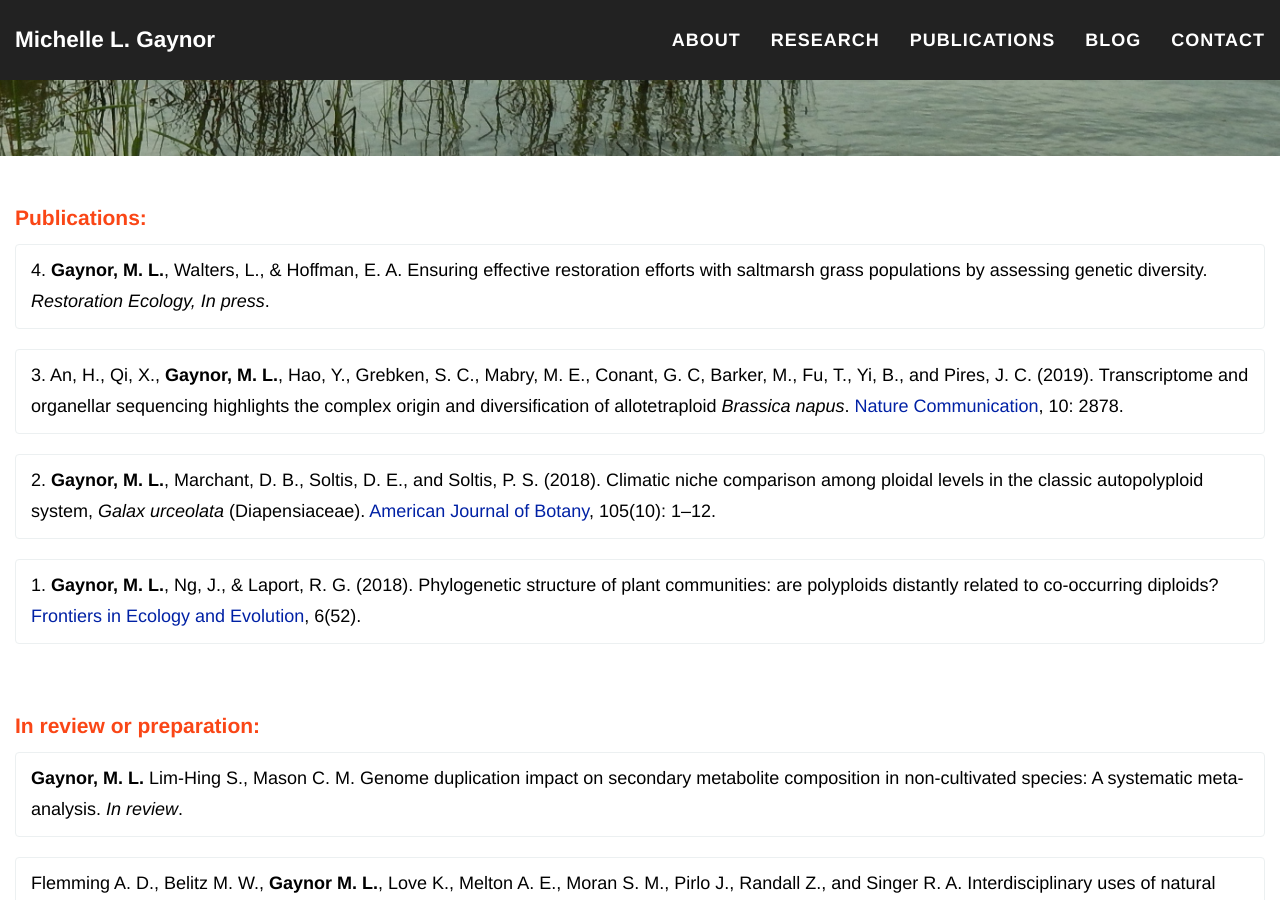
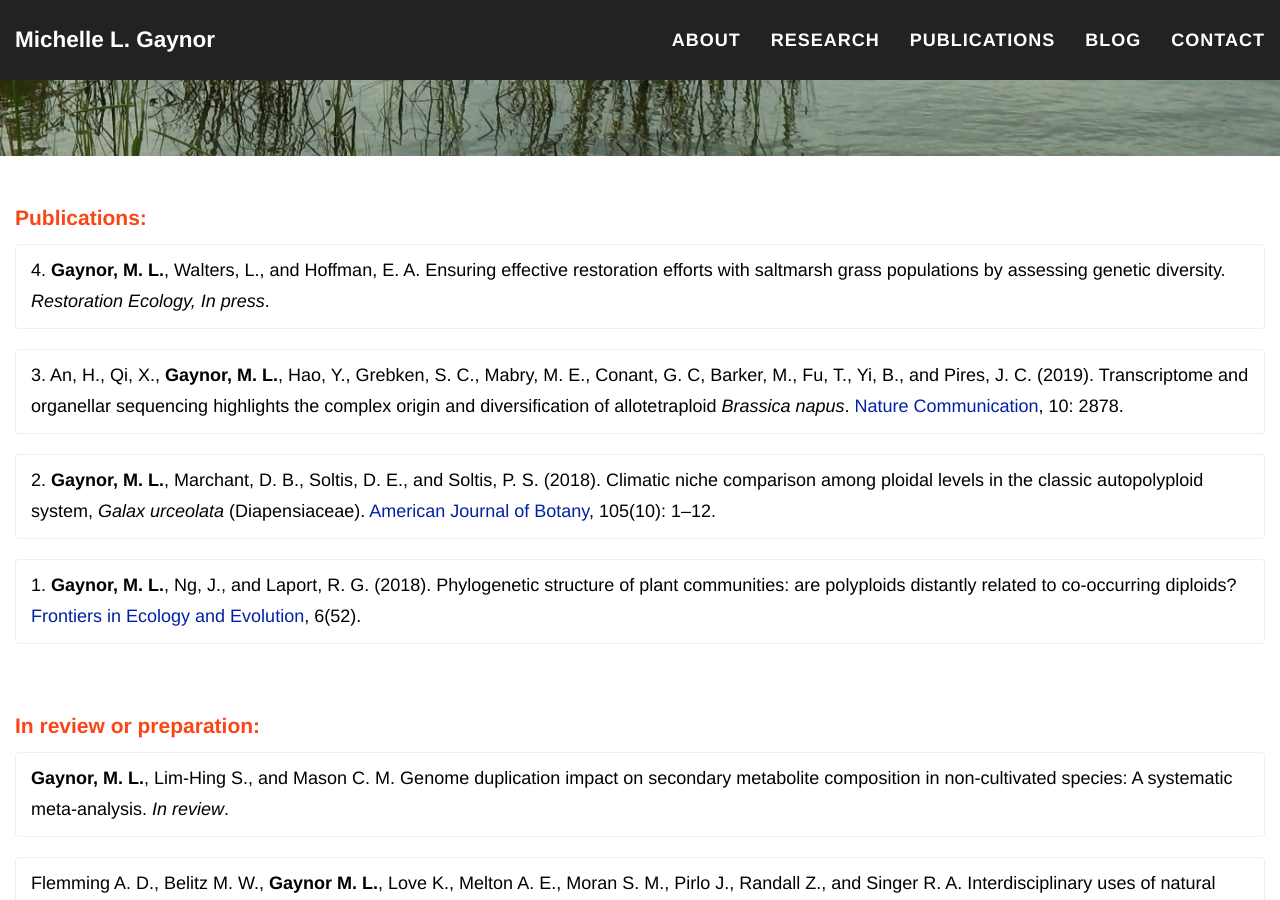
Before and after one commit to mgaynor1/mgaynor1.github.io, a Jekyll site: the page built from publications.html, in a window 1280 px wide and 900 px high, scrolled down 345 px. Built offline with Jekyll 4.4.1, drawn with Linux system fonts in a browser that asks for light colours; nearby versions of some CDN libraries.

Commit message:
minor updates

```diff
--- a/publications.html
+++ b/publications.html
@@ -16,7 +16,7 @@
 	<h2 class="section-heading" style="text-transform: none; font-size: 21px;"> Publications: </h2>
 			<div align="left">
 			<div class="list-group">
-					<p class= "list-group-item" style="font-size: 18px; color: #000000;">4. <b>Gaynor, M. L.</b>, Walters, L., & Hoffman, E. A. Ensuring effective restoration efforts with saltmarsh grass populations by assessing genetic diversity. <i>Restoration Ecology, In press</i>.</p>
+					<p class= "list-group-item" style="font-size: 18px; color: #000000;">4. <b>Gaynor, M. L.</b>, Walters, L., and Hoffman, E. A. Ensuring effective restoration efforts with saltmarsh grass populations by assessing genetic diversity. <i>Restoration Ecology, In press</i>.</p>
 				</div>
 			<div class = "list-group">
 						<p class= "list-group-item" style="font-size: 18px; color: #000000;">3. An, H., Qi, X., <b>Gaynor, M. L.</b>, Hao, Y., Grebken, S. C., Mabry, M. E., Conant, G. C, Barker, M., Fu, T., Yi, B., and Pires, J. C. (2019). Transcriptome and organellar sequencing highlights the complex origin and diversification of allotetraploid <i>Brassica napus</i>. <a href="https://www.nature.com/articles/s41467-019-10757-1"> Nature Communication</a>, 10: 2878. </p>
@@ -25,7 +25,7 @@
 					<p class= "list-group-item" style="font-size: 18px; color: #000000;"> 2. <b>Gaynor, M. L.</b>, Marchant, D. B., Soltis, D. E., and Soltis, P. S. (2018). Climatic niche comparison among ploidal levels in the classic autopolyploid system, <i>Galax urceolata</i> (Diapensiaceae). <a href="https://onlinelibrary.wiley.com/doi/full/10.1002/ajb2.1161"> American Journal of Botany</a>, 105(10): 1–12. </p>
 				</div>
 				<div class="list-group">
-					<p class= "list-group-item" style="font-size: 18px; color: #000000;"> 1. <b>Gaynor, M. L.</b>, Ng, J., & Laport, R. G. (2018). Phylogenetic structure of plant communities: are polyploids distantly related to co-occurring diploids? <a href="https://www.frontiersin.org/articles/10.3389/fevo.2018.00052/full"> Frontiers in Ecology and Evolution</a>, 6(52).</p>
+					<p class= "list-group-item" style="font-size: 18px; color: #000000;"> 1. <b>Gaynor, M. L.</b>, Ng, J., and Laport, R. G. (2018). Phylogenetic structure of plant communities: are polyploids distantly related to co-occurring diploids? <a href="https://www.frontiersin.org/articles/10.3389/fevo.2018.00052/full"> Frontiers in Ecology and Evolution</a>, 6(52).</p>
 				</div>
 			</div>
 	</div>
@@ -33,7 +33,7 @@
 		<h2 class="section-heading" style="text-transform: none; font-size: 21px;"> In review or preparation: </h2>
 			<div align="left">
 				<div class="list-group">
-					<p class= "list-group-item" style="font-size: 18px; color: #000000;"> <b>Gaynor, M. L.</b> Lim-Hing S., Mason C. M. Genome duplication impact on secondary metabolite composition in non-cultivated species: A systematic meta-analysis. <i>In review</i>.</p>
+					<p class= "list-group-item" style="font-size: 18px; color: #000000;"> <b>Gaynor, M. L.</b>, Lim-Hing S., and Mason C. M. Genome duplication impact on secondary metabolite composition in non-cultivated species: A systematic meta-analysis. <i>In review</i>.</p>
 				</div>
 				<div class="list-group">
 					<p class= "list-group-item" style="font-size: 18px; color: #000000;"> Flemming A. D., Belitz M. W., <b>Gaynor M. L.</b>, Love K., Melton A. E., Moran S. M., Pirlo J., Randall Z., and Singer R. A. Interdisciplinary uses of natural history data aggregation. <i>In prep</i>.</p>
--- a/research/polyploidy.html
+++ b/research/polyploidy.html
@@ -25,7 +25,7 @@
 		    		we used a community phylogenetic approach to began to unravel the influence of genome duplication in communities of Rosaceae and Brassicaceae species. We tested (1) whether polyploid species are more distantly related to diploids
 		    	    within the same community than co-occurring diploids are to one another and (2) whether polyploid species tend to exhibit greater ecological success than diploid species.</p>
 		    	    <img  src="phy.jpg" class="img-responsive center-block" alt="Responsive image">
-		    	    <p style= "font-size: 16px;color: #000000; text-transform: none;"> See Figure 2 in <b>Gaynor, M. L.</b>, Ng, J., & Laport, R. G. (2018). Phylogenetic structure of plant communities: are polyploids distantly related to co-occurring diploids? <a href="https://www.frontiersin.org/articles/10.3389/fevo.2018.00052/full"> Frontiers in Ecology and Evolution</a>, 6, 52. </p>
+		    	    <p style= "font-size: 16px;color: #000000; text-transform: none;"> See Figure 2 in <b>Gaynor, M. L.</b>, Ng, J., and Laport, R. G. (2018). Phylogenetic structure of plant communities: are polyploids distantly related to co-occurring diploids? <a href="https://www.frontiersin.org/articles/10.3389/fevo.2018.00052/full"> Frontiers in Ecology and Evolution</a>, 6, 52. </p>
 		    </div>
 		    <div class = "col-lg-12">
 		    <p style= "font-size: 16px;color: #000000; text-transform: none; padding-top: 15px;"> In addition to consequences at the community-level, I am interested in ecological consequences associated with whole genome duplication. </p>
@@ -37,7 +37,7 @@
 	<h3 class="section-heading" style="text-transform: none; color: #000000;"> Associated publication:</h3>
 			<div align="left">
 				<div class="list-group">
-					<p class= "list-group-item" style="font-size: 18px; color: #000000;"> <b>Gaynor, M. L.</b> Lim-Hing S., Mason C. M. Genome duplication impact on secondary metabolite composition in non-cultivated species: A systematic meta-analysis. <i>In review</i>.</p>
+					<p class= "list-group-item" style="font-size: 18px; color: #000000;"> <b>Gaynor, M. L.,</b> Lim-Hing S., and Mason C. M. Genome duplication impact on secondary metabolite composition in non-cultivated species: A systematic meta-analysis. <i>In review</i>.</p>
 				</div>
 				<div class = "list-group">
 						<p class= "list-group-item" style="font-size: 18px; color: #000000;">An, H., Qi, X., <b>Gaynor, M. L.</b>, Hao, Y., Grebken, S. C., Mabry, M. E., Conant, G. C, Barker, M., Fu, T., Yi, B., and Pires, J. C. (2019). Transcriptome and organellar sequencing highlights the complex origin and diversification of allotetraploid <i>Brassica napus</i>. <a href="https://www.nature.com/articles/s41467-019-10757-1"> Nature Communication</a>, 10: 2878. </p>
@@ -46,7 +46,7 @@
 					<p class= "list-group-item" style="font-size: 16px; color: #000000;"><b>Gaynor, M. L.</b>, Marchant, D. B., Soltis, D. E., and Soltis, P. S. (2018). Climatic niche comparison among ploidal levels in the classic autopolyploid system, <i>Galax urceolata</i> (Diapensiaceae).<a href="https://onlinelibrary.wiley.com/doi/full/10.1002/ajb2.1161"> American Journal of Botany</a>, 105(10): 1–12. </p>
 				</div>
 				<div class="list-group">
-					<p class= "list-group-item" style="font-size: 16px; color: #000000;"><b>Gaynor, M. L.</b>, Ng, J., & Laport, R. G. (2018). Phylogenetic structure of plant communities: are polyploids distantly related to co-occurring diploids? <a href="https://www.frontiersin.org/articles/10.3389/fevo.2018.00052/full"> Frontiers in Ecology and Evolution</a>, 6, 52.</p>
+					<p class= "list-group-item" style="font-size: 16px; color: #000000;"><b>Gaynor, M. L.</b>, Ng, J., and Laport, R. G. (2018). Phylogenetic structure of plant communities: are polyploids distantly related to co-occurring diploids? <a href="https://www.frontiersin.org/articles/10.3389/fevo.2018.00052/full"> Frontiers in Ecology and Evolution</a>, 6, 52.</p>
 				</div>
 			</div>
 	</div>
--- a/research/populationgenetics.html
+++ b/research/populationgenetics.html
@@ -32,10 +32,10 @@
 		<h3 class="section-heading" style="text-transform: none; color: #000000;"> Associated publication:</h3>
 			<div align="left">
 				<div class="list-group">
-					<p class= "list-group-item" style="font-size: 16px; color: #000000;"> <b>Gaynor, M. L.</b>, Walters, L., & Hoffman, E. A. Ensuring effective restoration efforts with saltmarsh grass populations by assessing genetic diversity. <i>Restoration Ecology, In press</i>.</p>
+					<p class= "list-group-item" style="font-size: 16px; color: #000000;"> <b>Gaynor, M. L.</b>, Walters, L., andHoffman, E. A. Ensuring effective restoration efforts with saltmarsh grass populations by assessing genetic diversity. <i>Restoration Ecology, In press</i>.</p>
 				</div>
 				<div class = "list-group">
-						<p class= "list-group-item" style="font-size: 18px; color: #000000;">An, H., Qi, X., <b>Gaynor, M. L.M</b>, Hao, Y., Grebken, S. C., Mabry, M. E., Conant, G. C, Barker, M., Fu, T., Yi, B., and Pires, J. C. (2019). Transcriptome and organellar sequencing highlights the complex origin and diversification of allotetraploid <i>Brassica napus</i>. <a href="https://www.nature.com/articles/s41467-019-10757-1"> Nature Communication</a>, 10: 2878. </p>
+						<p class= "list-group-item" style="font-size: 18px; color: #000000;">An, H., Qi, X., <b>Gaynor, M. L.</b>, Hao, Y., Grebken, S. C., Mabry, M. E., Conant, G. C, Barker, M., Fu, T., Yi, B., and Pires, J. C. (2019). Transcriptome and organellar sequencing highlights the complex origin and diversification of allotetraploid <i>Brassica napus</i>. <a href="https://www.nature.com/articles/s41467-019-10757-1"> Nature Communication</a>, 10: 2878. </p>
 				</div>
 			</div>
 	</div>
```
Also changed, not shown: 1 other file.
